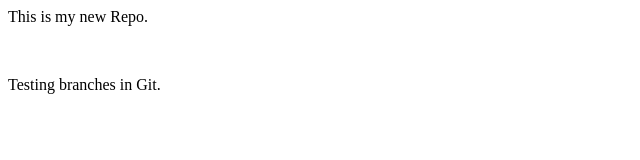
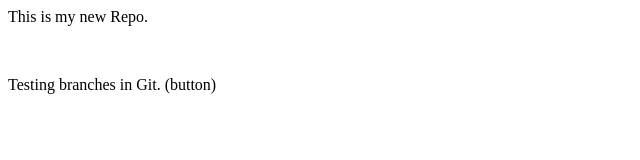
Before and after one commit to 17Atishay/LocalRepo, a plain HTML site: page index.html in a window 1280 px wide. Shown: the full height of the page, 0-640 px from the left. Drawn offline with Linux system fonts and the light colour scheme.

```diff
--- a/index.html
+++ b/index.html
@@ -1,3 +1,3 @@
 <p>This is my new Repo.</p>
 <br>
-<p>Testing branches in Git.</p>
+<p>Testing branches in Git. (button)</p>
```
